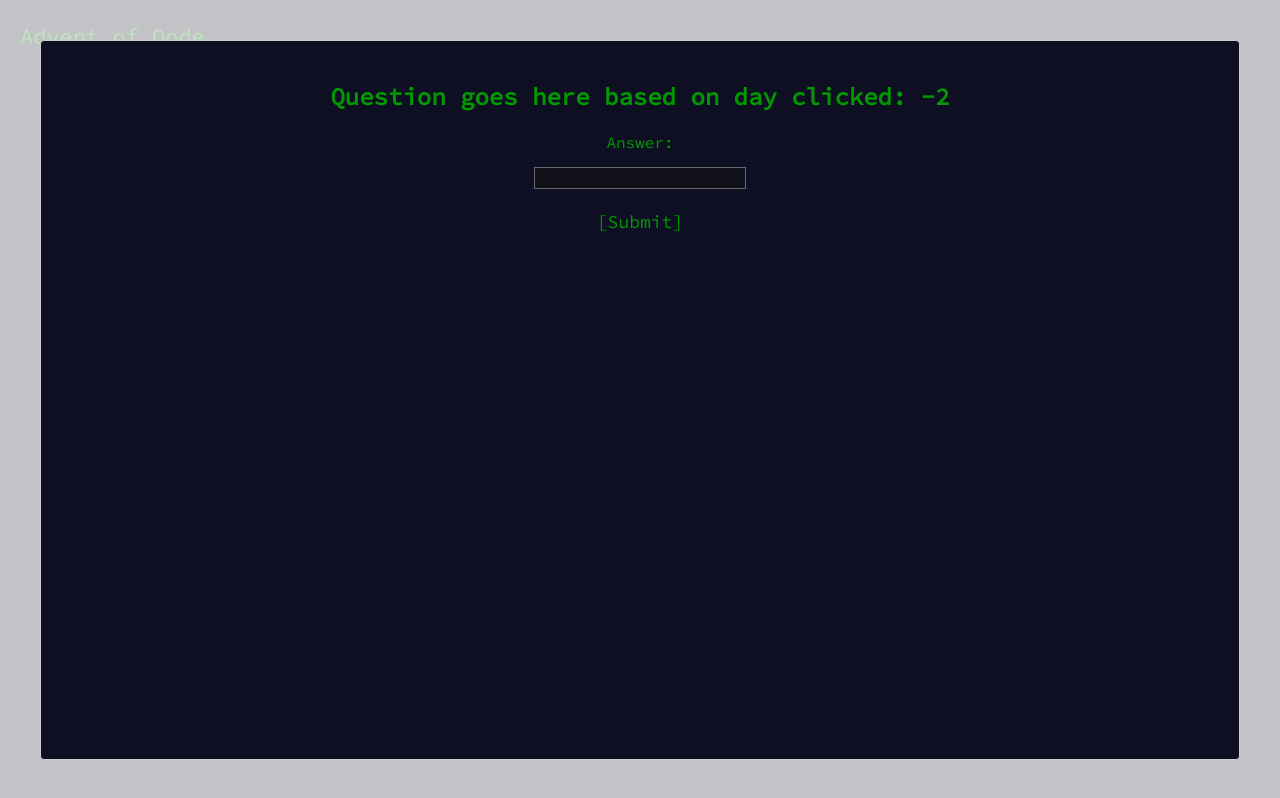
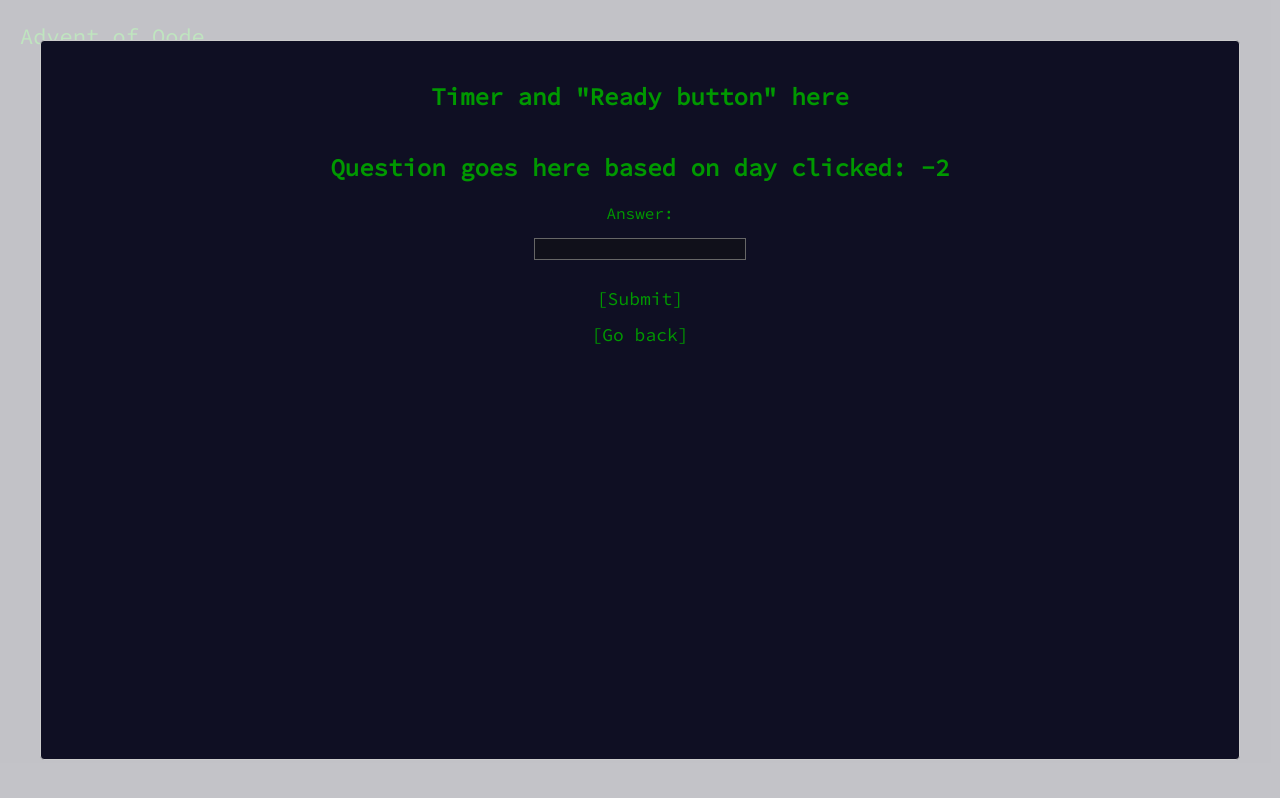
Before and after one commit to PontusEkengren/advent-of-qode, a React (Create React App) app: page / in a window 1280 px wide. Both pictures are taken after a click on the element "_ _ __ ___||___ __ _ _". Built offline with nearby package versions, Linux system fonts and the light colour scheme.

Commit message:
Submit on enter and submit on button

```diff
--- a/src/Question.js
+++ b/src/Question.js
@@ -1,50 +1,54 @@
 import React, { useState, useEffect } from 'react';
 import Modal from 'react-modal';
-import { Colours, Button, Input, ContainerCenterColumn } from './Styled/defaults';
+import { Colours, Button, Group, Input, ContainerCenterColumn } from './Styled/defaults';
 
-export default function Question({ modalStatus, day, handleCloseModal }) {
+export default function Question({ modalStatus, day, onCloseModal }) {
   const [modalIsOpen, setIsOpen] = useState(modalStatus);
+  const [input, setInput] = useState('');
 
   useEffect(() => {
     setIsOpen(modalStatus);
   }, [modalStatus]);
 
   const afterOpenModal = () => {
-    // references are now sync'd and can be accessed.
-    // subtitle.style.color = '#f00';
+    //Get the data
   };
 
   const customStyles = {
     content: {
       background: Colours.background,
       color: Colours.green,
-      // left: '50%',
-      // right: 'auto',
-      // bottom: 'auto',
-      // marginLeft: '-50%',
-      // transform: 'translate(-50%, -50%)',
     },
   };
 
-  // export const ModalContainer = styled(Modal)`
-  //   background: #0f0f23;
-  //   display: flex;
-  //   flex-direction: column;
-  //   font-size: calc(10px + 1.5vmin);
-  //   color: #009900;
-  //   margin-left: 20px;
-  // `;
+  const handleKeyDown = (e) => {
+    if (e.keyCode === 13) {
+      handleSubmit();
+    }
+  };
 
-  const handleKeyDown = () => {};
+  const handleSubmit = () => {
+    //Sumbit answer
+    console.log('Sumbit!', input);
+  };
+
+  const handleCloseModal = () => {
+    setInput('');
+    onCloseModal();
+  };
 
   return (
     <div>
-      <Modal isOpen={modalIsOpen} onAfterOpen={afterOpenModal} onRequestClose={handleCloseModal} style={customStyles} contentLabel='Example Modal'>
+      <Modal isOpen={modalIsOpen} ariaHideApp={false} onAfterOpen={afterOpenModal} onRequestClose={handleCloseModal} style={customStyles} contentLabel='Example Modal'>
         <ContainerCenterColumn>
+          <h2>Timer and "Ready button" here</h2>
           <h2>Question goes here based on day clicked: {day && day}</h2>
           Answer:
-          <Input onKeyDown={handleKeyDown} />
-          <Button>[Submit]</Button>
+          <Input onKeyDown={handleKeyDown} onChange={(e) => setInput(e.target.value)} value={input} />
+          <Group>
+            <Button onClick={handleSubmit}>[Submit]</Button>
+            <Button onClick={handleCloseModal}>[Go back]</Button>
+          </Group>
         </ContainerCenterColumn>
       </Modal>
     </div>
--- a/src/Styled/defaults.js
+++ b/src/Styled/defaults.js
@@ -45,8 +45,14 @@ export const Input = styled.input`
   font-size: inherit;
 `;
 
+export const Group = styled.div`
+  margin-top: 20px;
+  display: inherit;
+  flex-direction: inherit;
+`;
+
 export const Button = styled.button`
-  margin-top: 15px;
+  margin-top: 1px;
   height: 35px;
   border-radius: 3px;
   font-family: inherit;
@@ -69,33 +75,3 @@ export const ContainerCenterColumn = styled.div`
   outline: none;
   ${(props) => props.height && `height: ${props.height}px`};
 `;
-
-// export const ContainerSpaceBetween = styled.div`
-//   display: flex;
-//   justify-content: space-between;
-//   align-items: center;
-//   width: 160px;
-// `;
-
-// export const ContainerCenter = styled.div`
-//   margin-top: 25px;
-//   display: flex;
-//   justify-content: center;
-//   width: 160px;
-// `;
-
-// export const A = styled(Link)`
-//   display: inline-block;
-//   position: relative;
-//   text-decoration: none;
-//   color: inherit;
-//   &:hover {
-//     background-color: #1e1e46;
-//     background-color: rgba(119, 119, 165, 0.2);
-//     cursor: pointer;
-//   }
-//   &:visited {
-//     text-decoration: none;
-//     color: inherit;
-//   }
-// `;
--- a/src/Tree.js
+++ b/src/Tree.js
@@ -47,7 +47,7 @@ export default function Tree() {
         </Branch>
       ))}
 
-      <Question handleCloseModal={() => setShowQuestion(false)} modalStatus={showQuestion} day={day} />
+      <Question onCloseModal={() => setShowQuestion(false)} modalStatus={showQuestion} day={day} />
     </div>
   );
 }
```
